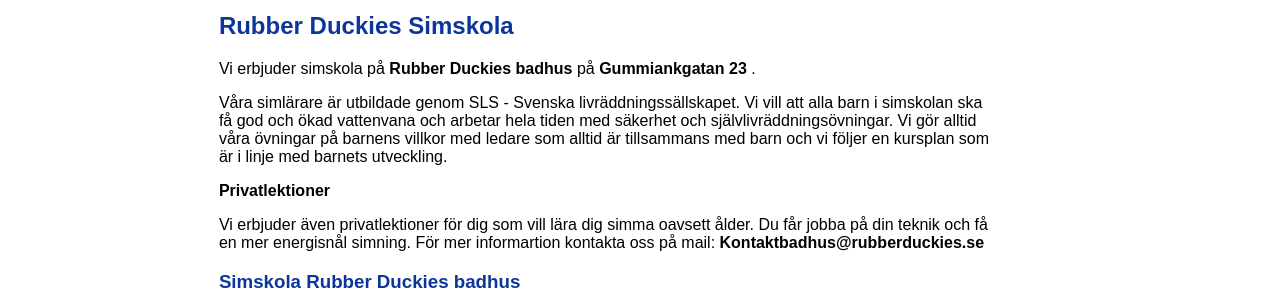
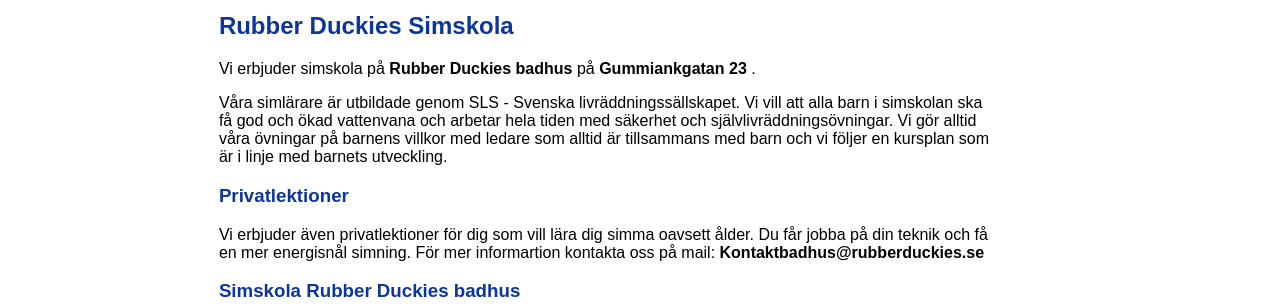
Before and after one commit to DocSeattle/grupp-1-kommun, a plain HTML site: page pages/Simskola.html in a window 1280 px wide. Shown: the part 493-800 px from the top of the page. Drawn offline with Linux system fonts and the light colour scheme; a web font is replaced by a local one.

Commit message:
ändring

```diff
--- a/pages/Simskola.html
+++ b/pages/Simskola.html
@@ -68,7 +68,7 @@
                     ledare som alltid är tillsammans med barn och vi följer
                     en kursplan som är i linje med barnets utveckling.
                 </p>
-                <p class="psimskola"><strong>Privatlektioner</strong></p>
+                <h3 class="h3simskola">Privatlektioner</h3>
                 <p class="psimskola">
                     Vi erbjuder även privatlektioner för dig som vill lära
                     dig simma oavsett ålder. Du får jobba på din teknik och
```
